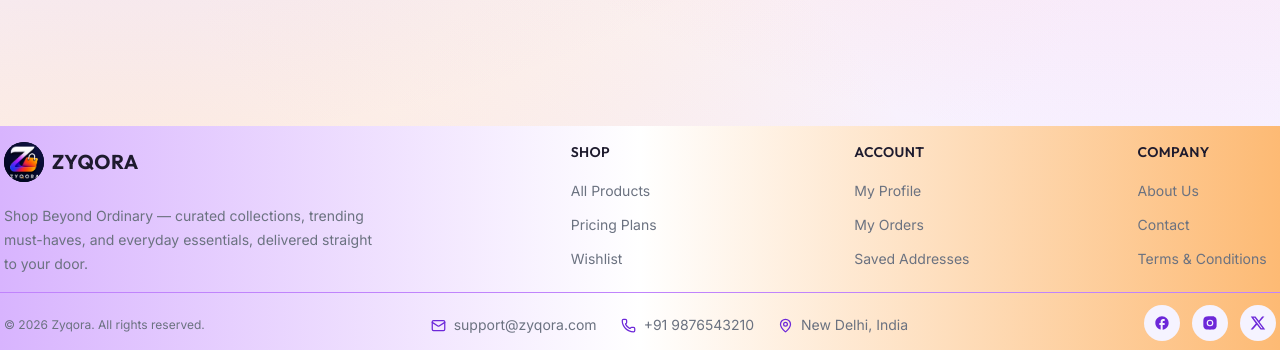
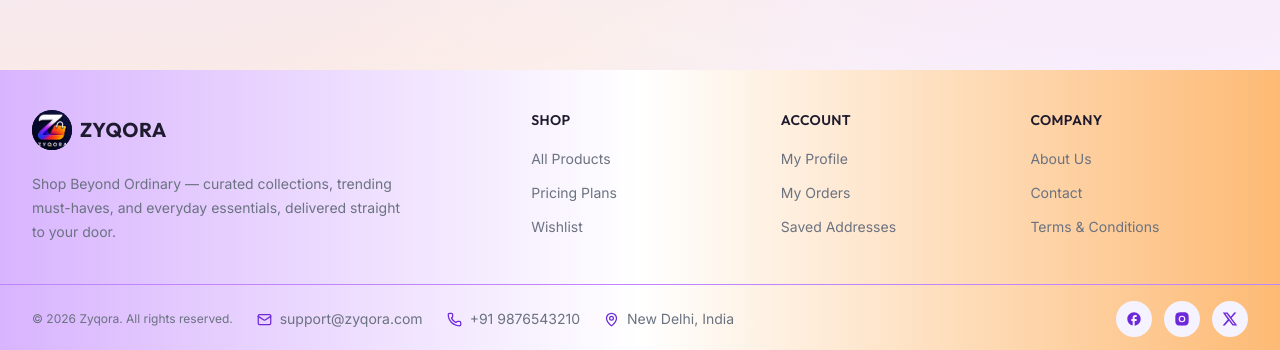
Before and after one commit to rishabh-singh2005/zyqora, a React (Vite) app in the folder frontend/: page /addresses in a window 1280 px wide. Shown: the part 447-797 px from the top of the page. Built offline with nearby package versions, Linux system fonts and the light colour scheme; no server answers.

Commit message:
Added Footer for auth and current location feature

```diff
--- a/frontend/src/App.jsx
+++ b/frontend/src/App.jsx
@@ -33,12 +33,14 @@ import About from "./pages/user/About";
 import Contact from "./pages/user/Contact";
 import Terms from "./pages/user/Terms";
 import VerifyEmail from "./pages/user/VerifyEmail";
+import AuthFooter from "./components/layout/AuthFooter";
 
 function AppContent() {
   const dispatch = useDispatch();
   const [checkingAuth, setCheckingAuth] = useState(true);
   const location = useLocation();
   const isAdminRoute = location.pathname.startsWith("/admin");
+  const isAuthPage = location.pathname === "/login" || location.pathname === "/signup";
 
   // ==================== RESTORE SESSION ON APP LOAD ====================
   useEffect(() => {
@@ -118,7 +120,7 @@ function AppContent() {
         </Routes>
       </main>
 
-      {!isAdminRoute && <Footer />}
+      {!isAdminRoute && (isAuthPage ? <AuthFooter /> : <Footer />)}
     </div>
   );
 }
--- /dev/null
+++ b/frontend/src/components/layout/AuthFooter.jsx
@@ -0,0 +1,106 @@
+import { Link } from "react-router-dom";
+import { Mail, Phone, MapPin } from "lucide-react";
+import logo from "../../assets/logo.png";
+
+/* ==================== SOCIAL ICONS ==================== */
+
+const FacebookIcon = () => (
+  <svg width="16" height="16" viewBox="0 0 24 24" fill="currentColor" aria-hidden="true">
+    <path d="M22 12c0-5.52-4.48-10-10-10S2 6.48 2 12c0 4.84 3.44 8.87 8 9.8V15H8v-3h2V9.5C10 7.57 11.57 6 13.5 6H16v3h-2c-.55 0-1 .45-1 1v2h3v3h-3v6.95c5.05-.5 9-4.76 9-9.95z" />
+  </svg>
+);
+
+const InstagramIcon = () => (
+  <svg width="16" height="16" viewBox="0 0 24 24" fill="currentColor" aria-hidden="true">
+    <path d="M12 2c2.72 0 3.06.01 4.12.06 1.06.05 1.79.22 2.43.47.66.26 1.21.6 1.76 1.15.55.55.89 1.1 1.15 1.76.25.64.42 1.37.47 2.43.05 1.06.06 1.4.06 4.12s-.01 3.06-.06 4.12c-.05 1.06-.22 1.79-.47 2.43-.26.66-.6 1.21-1.15 1.76-.55.55-1.1.89-1.76 1.15-.64.25-1.37.42-2.43.47-1.06.05-1.4.06-4.12.06s-3.06-.01-4.12-.06c-1.06-.05-1.79-.22-2.43-.47-.66-.26-1.21-.6-1.76-1.15-.55-.55-.89-1.1-1.15-1.76-.25-.64-.42-1.37-.47-2.43C2.01 15.06 2 14.72 2 12s.01-3.06.06-4.12c.05-1.06.22-1.79.47-2.43.26-.66.6-1.21 1.15-1.76.55-.55 1.1-.89 1.76-1.15.64-.25 1.37-.42 2.43-.47C8.94 2.01 9.28 2 12 2zm0 5a5 5 0 100 10 5 5 0 000-10zm0 8.2a3.2 3.2 0 110-6.4 3.2 3.2 0 010 6.4zm5.4-8.4a1.2 1.2 0 11-2.4 0 1.2 1.2 0 012.4 0z" />
+  </svg>
+);
+
+const TwitterIcon = () => (
+  <svg width="16" height="16" viewBox="0 0 24 24" fill="currentColor" aria-hidden="true">
+    <path d="M18.244 2.25h3.308l-7.227 8.26L22.827 21.75h-6.937l-5.432-7.11-6.21 7.11H.94l7.73-8.835L1.172 2.25h7.113l4.91 6.49 5.049-6.49zm-1.161 17.52h1.833L7.084 4.126H5.117L17.083 19.77z" />
+  </svg>
+);
+
+const SOCIAL_LINKS = [
+  { label: "Facebook", href: "#", Icon: FacebookIcon },
+  { label: "Instagram", href: "#", Icon: InstagramIcon },
+  { label: "X", href: "#", Icon: TwitterIcon },
+];
+
+const INFO_LINKS = [
+  { label: "About Us", to: "/about" },
+  { label: "Contact", to: "/contact" },
+  { label: "Terms & Conditions", to: "/terms" },
+];
+
+/* ==================== AUTH FOOTER ==================== */
+
+export default function AuthFooter() {
+  return (
+    <footer className="mt-3 bg-gradient-to-r from-purple-300 via-white to-orange-300 backdrop-blur-sm">
+      <div className="max-w-7xl mx-auto px-4 sm:px-6 lg:px-8 py-8 sm:py-10 flex flex-col items-center text-center gap-4">
+        {/* Logo */}
+        <Link to="/" className="inline-flex items-center gap-2">
+          <div className="h-10 w-10 rounded-xl2 bg-black overflow-hidden shrink-0">
+            <img src={logo} alt="Zyqora" className="h-10 w-10 rounded-xl2 object-cover scale-[1.3]" />
+          </div>
+          <span className="font-display font-bold text-xl text-ink tracking-wide">ZYQORA</span>
+        </Link>
+
+        {/* Tagline */}
+        <p className="text-sm font-body text-muted max-w-md leading-6">
+          Shop Beyond Ordinary — curated collections, trending must-haves, and everyday
+          essentials, delivered straight to your door.
+        </p>
+
+        {/* Info links */}
+        <div className="flex flex-wrap items-center justify-center gap-x-6 gap-y-2 text-sm font-body text-muted">
+          {INFO_LINKS.map((link) => (
+            <Link key={link.label} to={link.to} className="hover:text-primary-600 transition">
+              {link.label}
+            </Link>
+          ))}
+        </div>
+
+        {/* Social icons */}
+        <div className="flex items-center gap-3">
+          {SOCIAL_LINKS.map(({ label, href, Icon }) => (
+            <a
+              key={label}
+              href={href}
+              aria-label={label}
+              title={label}
+              className="flex items-center justify-center h-9 w-9 bg-primary-50 text-primary-600 rounded-full hover:bg-primary-100 hover:text-primary-700 hover:-translate-y-0.5 transition-all duration-200"
+            >
+              <Icon />
+            </a>
+          ))}
+        </div>
+      </div>
+
+      {/* Bottom bar */}
+      <div className="border-t border-purple-400">
+        <div className="max-w-7xl mx-auto px-4 sm:px-6 lg:px-8 py-4 flex flex-col sm:flex-row items-center justify-center sm:justify-between gap-3 text-center sm:text-left">
+          <p className="text-xs font-body text-muted">
+            © {new Date().getFullYear()} Zyqora. All rights reserved.
+          </p>
+          <div className="flex flex-wrap items-center justify-center gap-x-6 gap-y-1 text-xs font-body text-muted">
+            <p className="flex items-center gap-2">
+              <Mail size={13} className="text-primary-600 shrink-0" />
+              support@zyqora.com
+            </p>
+            <p className="flex items-center gap-2">
+              <Phone size={13} className="text-primary-600 shrink-0" />
+              +91 9876543210
+            </p>
+            <p className="flex items-center gap-2">
+              <MapPin size={13} className="text-primary-600 shrink-0" />
+              New Delhi, India
+            </p>
+          </div>
+        </div>
+      </div>
+    </footer>
+  );
+}
--- a/frontend/src/components/layout/Footer.jsx
+++ b/frontend/src/components/layout/Footer.jsx
@@ -87,16 +87,21 @@ const SOCIAL_LINKS = [
 export default function Footer() {
   return (
     <footer className="mt-3 bg-gradient-to-r from-purple-300 via-white to-orange-300 backdrop-blur-sm">
-
       {/* ==================== MAIN FOOTER ==================== */}
-      <div className="max-w-7xl mx-auto px-1 py-4 grid gap-[145px] sm:grid-cols-2 lg:grid-cols-5">
-
+      <div
+        className="
+          max-w-7xl mx-auto
+          px-4 sm:px-6 lg:px-8
+          py-8 sm:py-10
+          grid gap-y-10 gap-x-8
+          grid-cols-2 sm:grid-cols-2 md:grid-cols-4 lg:grid-cols-5
+        "
+      >
         {/* BRAND SECTION */}
-<div className="lg:col-span-2 space-y-4">
-
+        <div className="col-span-2 sm:col-span-2 md:col-span-4 lg:col-span-2 space-y-4">
           {/* Logo */}
           <Link to="/" className="inline-flex items-center gap-2">
-    <div className="h-10 w-10 rounded-xl2 bg-black overflow-hidden">
+            <div className="h-10 w-10 rounded-xl2 bg-black overflow-hidden shrink-0">
               <img
                 src={logo}
                 alt="Zyqora"
@@ -114,13 +119,11 @@ export default function Footer() {
             Shop Beyond Ordinary — curated collections, trending must-haves,
             and everyday essentials, delivered straight to your door.
           </p>
-
         </div>
 
         {/* LINK COLUMNS */}
         {Object.entries(FOOTER_LINKS).map(([heading, links]) => (
-          <div key={heading} className="space-y-4">
-
+          <div key={heading} className="col-span-1 space-y-4">
             <h3 className="font-display font-semibold text-sm text-ink uppercase tracking-wide">
               {heading}
             </h3>
@@ -137,47 +140,64 @@ export default function Footer() {
                 </li>
               ))}
             </ul>
-
           </div>
         ))}
       </div>
 
       {/* ==================== BOTTOM BAR ==================== */}
       <div className="border-t border-purple-400">
-  <div className="max-w-7xl mx-auto px-1 py-3 flex flex-col sm:flex-row items-center justify-between gap-4">
-         {/* Bottom Footer Section */}
-<div className="flex flex-col gap-4 pt-1 sm:flex-row sm:items-center sm:justify-between">
-
-  {/* Copyright */}
-  <p className="text-xs font-body text-muted text-center sm:text-left">
+        <div
+          className="
+            max-w-7xl mx-auto
+            px-4 sm:px-6 lg:px-8
+            py-4
+            flex flex-col gap-4
+            lg:flex-row lg:items-center lg:justify-between
+          "
+        >
+          {/* Copyright + Contact Information */}
+          <div
+            className="
+              flex flex-col gap-3
+              sm:flex-row sm:flex-wrap sm:items-center
+              sm:gap-x-6 sm:gap-y-2
+              text-center sm:text-left
+            "
+          >
+            <p className="text-xs font-body text-muted">
               © {new Date().getFullYear()} Zyqora. All rights reserved.
             </p>
 
-  {/* Contact Information */}
-  <div className="flex flex-wrap items-center justify-center sm:justify-end pl-[210px] gap-x-6 gap-y-2 text-sm font-body text-muted">
-
-    <p className="flex items-center gap-2">
+            <div
+              className="
+                flex flex-col gap-2
+                sm:flex-row sm:flex-wrap sm:items-center
+                justify-center sm:justify-start
+                gap-x-6 gap-y-2
+                text-sm font-body text-muted
+              "
+            >
+              <p className="flex items-center justify-center sm:justify-start gap-2">
                 <Mail size={15} className="text-primary-600 shrink-0" />
-      <span>support@zyqora.com</span>
+                <span className="break-all">support@zyqora.com</span>
               </p>
 
-    <p className="flex items-center gap-2">
+              <p className="flex items-center justify-center sm:justify-start gap-2">
                 <Phone size={15} className="text-primary-600 shrink-0" />
                 <span>+91 9876543210</span>
               </p>
 
-    <p className="flex items-center gap-2">
+              <p className="flex items-center justify-center sm:justify-start gap-2">
                 <MapPin size={15} className="text-primary-600 shrink-0" />
                 <span>New Delhi, India</span>
               </p>
-
             </div>
-
           </div>
 
           {/* Social Icons */}
-          <div className="flex items-center gap-3">
+          <div className="flex items-center justify-center lg:justify-end gap-3">
             {SOCIAL_LINKS.map(({ label, href, Icon }) => (
+
               <a
                 key={label}
                 href={href}
@@ -189,7 +209,6 @@ export default function Footer() {
               </a>
             ))}
           </div>
-
         </div>
       </div>
     </footer>
```
Also changed, not shown: frontend/src/pages/user/Addresses.jsx (+49 -0 lines). Lines whose indentation alone changed are shown as unchanged.
